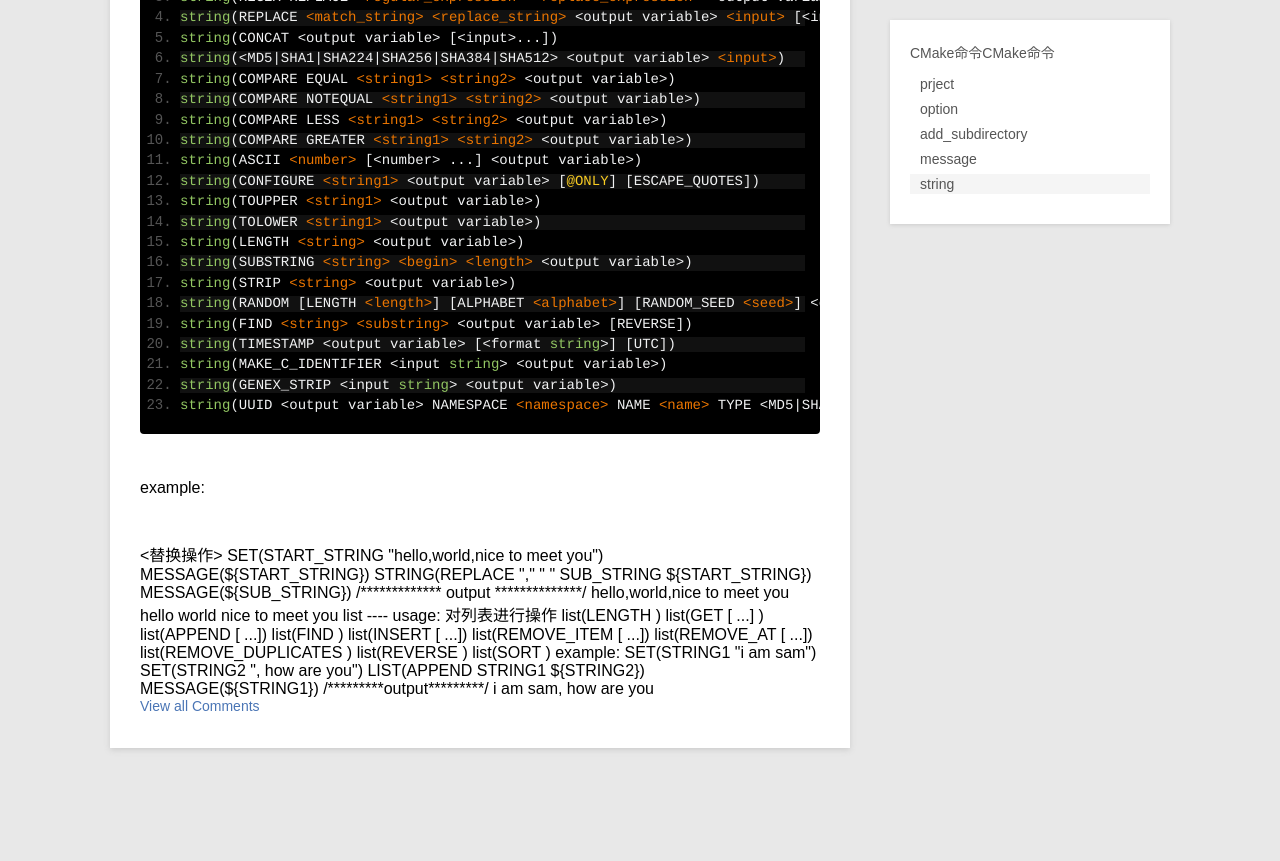
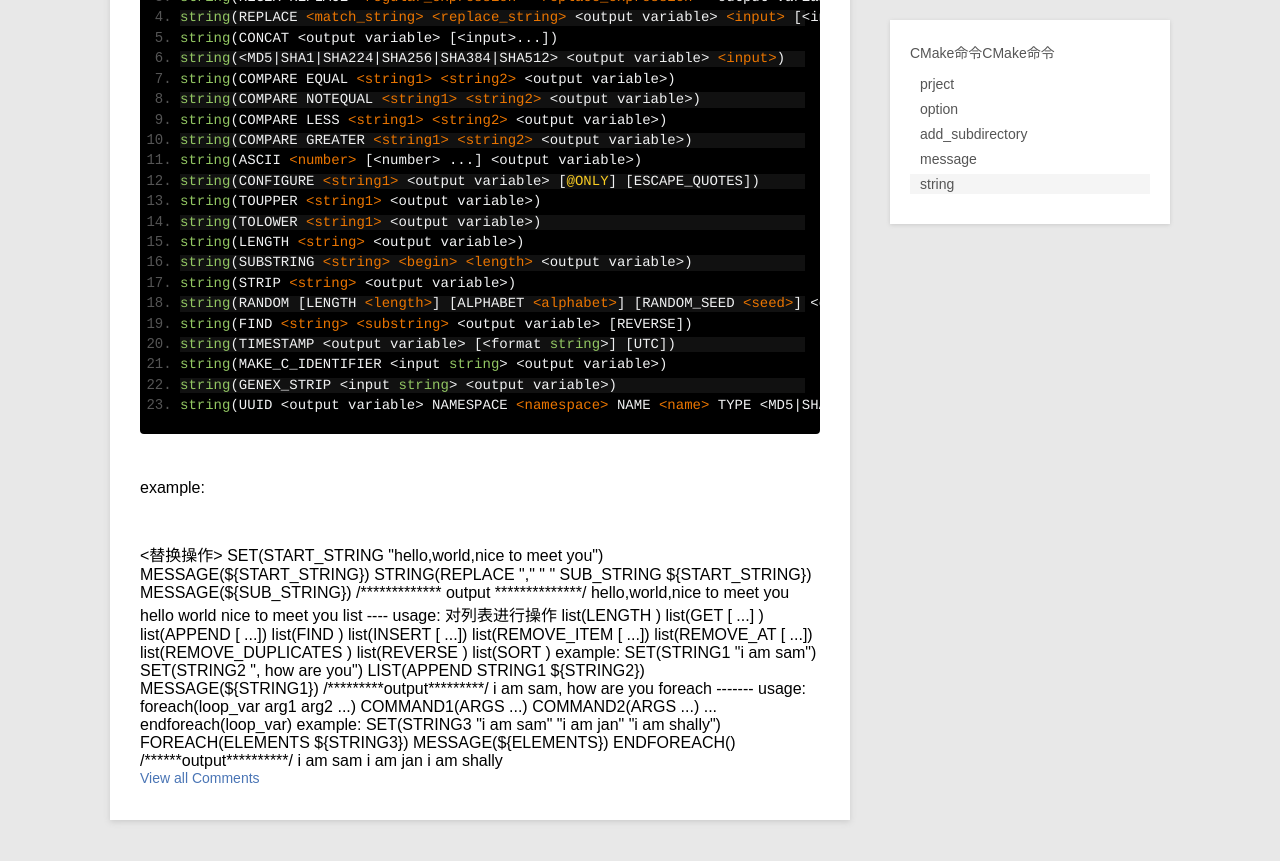
Before and after one commit to erniusias/lovewubo.github.io, a Jekyll site: the page built from _posts/2015-2-5-cmake命令.md, in a window 1280 px wide and 900 px high, scrolled down 2510 px. Shown: the top 861 px of the window. Built offline with Jekyll 4.4.1, drawn with Linux system fonts in a browser that asks for light colours; Markdown is read by kramdown in place of the engine named in the settings; before the commit the page ends 3338 px from its top, so only the background shows below that.

Commit message:
Update 2015-2-5-cmake命令.md

```diff
--- a/_posts/2015-2-5-cmake命令.md
+++ b/_posts/2015-2-5-cmake命令.md
@@ -144,3 +144,29 @@ example:
 
 	/*********output*********/
 	i am sam, how are you
+
+foreach
+-------
+
+usage:
+
+	foreach(loop_var arg1 arg2 ...)
+	  COMMAND1(ARGS ...)
+	  COMMAND2(ARGS ...)
+	  ...
+	endforeach(loop_var)
+
+example:
+
+	SET(STRING3 "i am sam"
+	"i am jan"
+	"i am shally")
+
+	FOREACH(ELEMENTS ${STRING3})
+		MESSAGE(${ELEMENTS})
+	ENDFOREACH()
+
+	/******output**********/
+	i am sam
+	i am jan
+	i am shally
```
